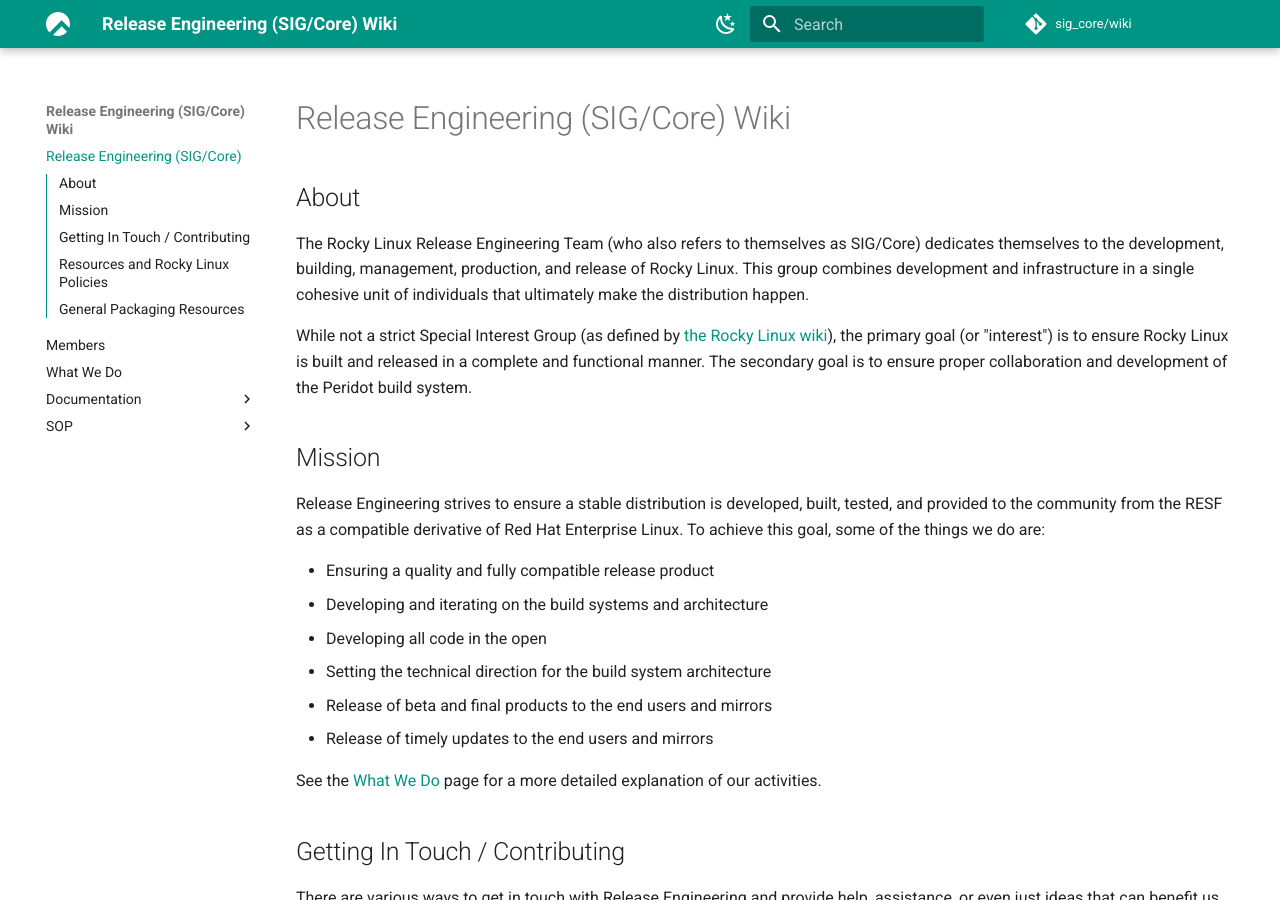
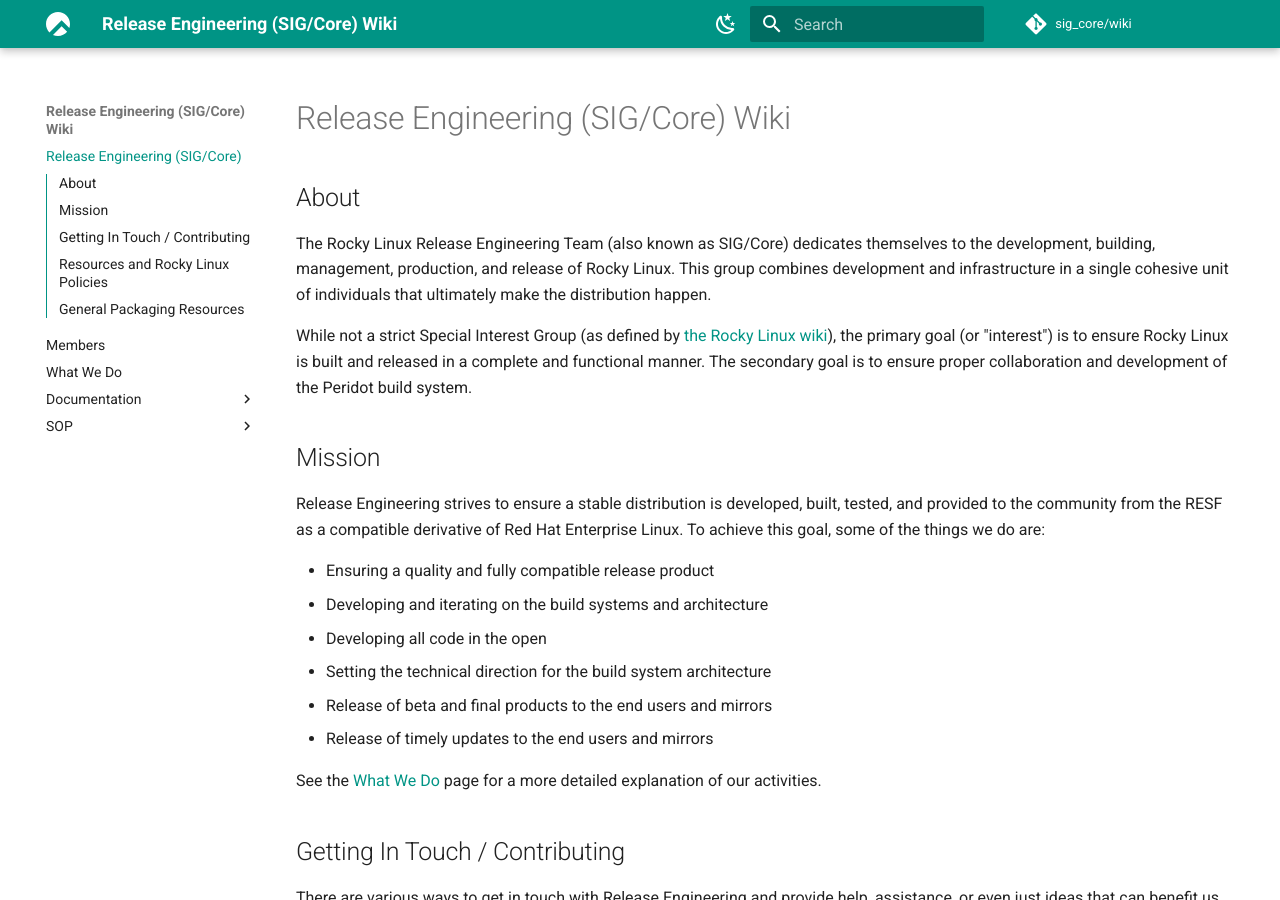
Before and after one commit to rocky-linux/sig-core-wiki, an MkDocs documentation site: the page built from docs/index.md, in a window 1280 px wide and 900 px high. Built offline with MkDocs 1.6.1 and Material for MkDocs 9.7.7, drawn with Linux system fonts in a browser that asks for light colours.

Commit message:
update index further

```diff
--- a/docs/index.md
+++ b/docs/index.md
@@ -6,7 +6,7 @@
 
 ## About
 
-The Rocky Linux Release Engineering Team (who also refers to themselves as SIG/Core) dedicates themselves to the development, building, management, production, and release of Rocky Linux. This group combines development and infrastructure in a single cohesive unit of individuals that ultimately make the distribution happen.
+The Rocky Linux Release Engineering Team (also known as SIG/Core) dedicates themselves to the development, building, management, production, and release of Rocky Linux. This group combines development and infrastructure in a single cohesive unit of individuals that ultimately make the distribution happen.
 
 While not a strict Special Interest Group (as defined by [the Rocky Linux wiki](https://wiki.rockylinux.org/special_interest_groups/)), the primary goal (or "interest") is to ensure Rocky Linux is built and released in a complete and functional manner. The secondary goal is to ensure proper collaboration and development of the Peridot build system.
 
```
